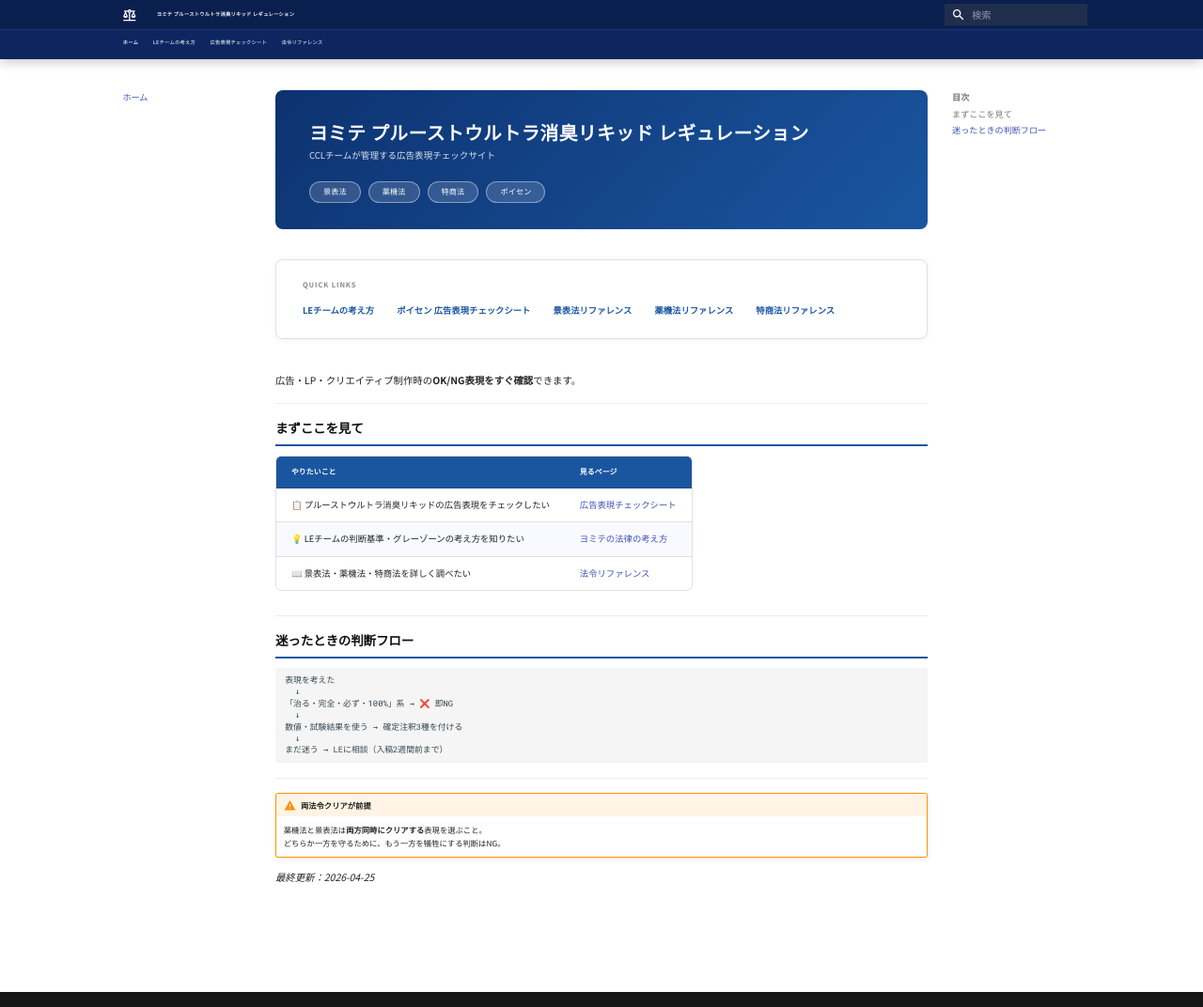
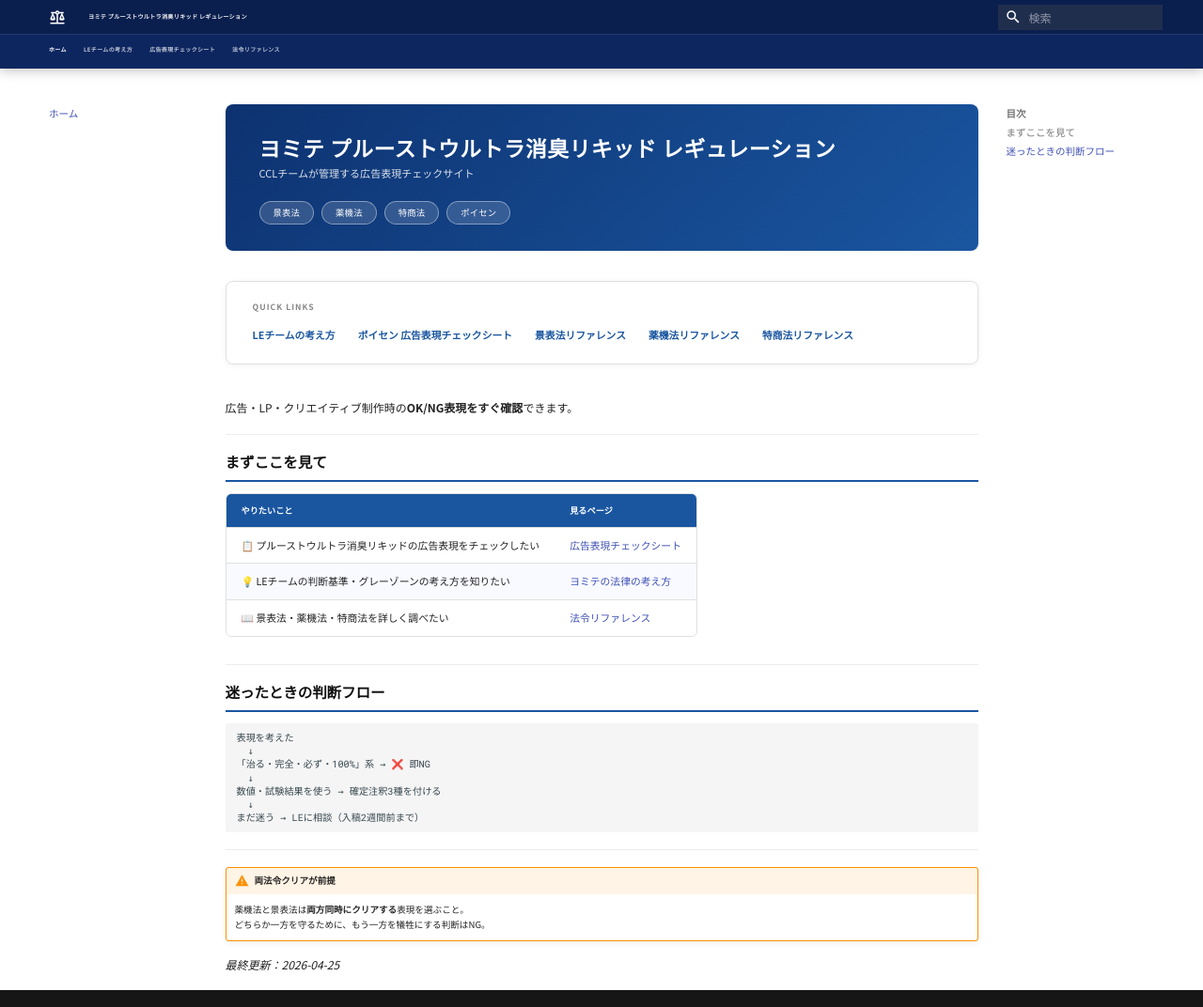
Before and after one commit to yomite-ys/yomite-prouspoisen-regulation, an MkDocs documentation site: the page built from docs/index.md, in a window 1280 px wide and 1072 px high. Shown: the whole window at 94% size. Built offline with MkDocs 1.6.1 and Material for MkDocs 9.7.7, drawn with Linux system fonts in a browser that asks for light colours.

Commit message:
CSS修正

```diff
--- a/docs/stylesheets/extra.css
+++ b/docs/stylesheets/extra.css
@@ -49,7 +49,7 @@
 @import url('https://fonts.googleapis.com/css2?family=BIZ+UDPGothic:wght@400;700&display=swap');
 
 html {
-  font-size: 13px;
+  font-size: 15px;
 }
 
 body, .md-typeset {
```
